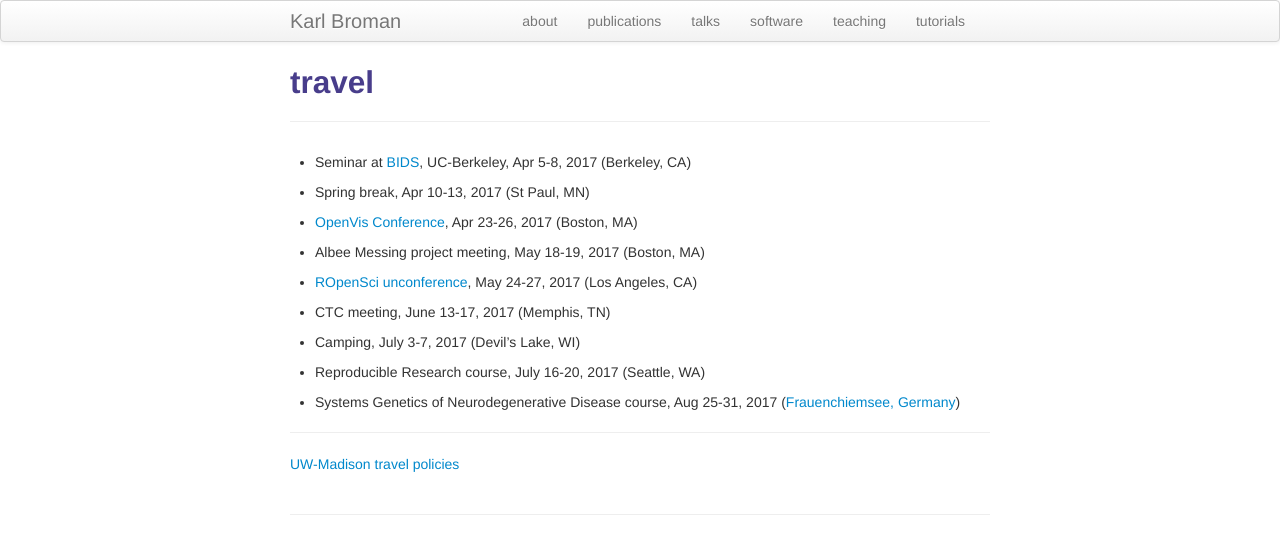
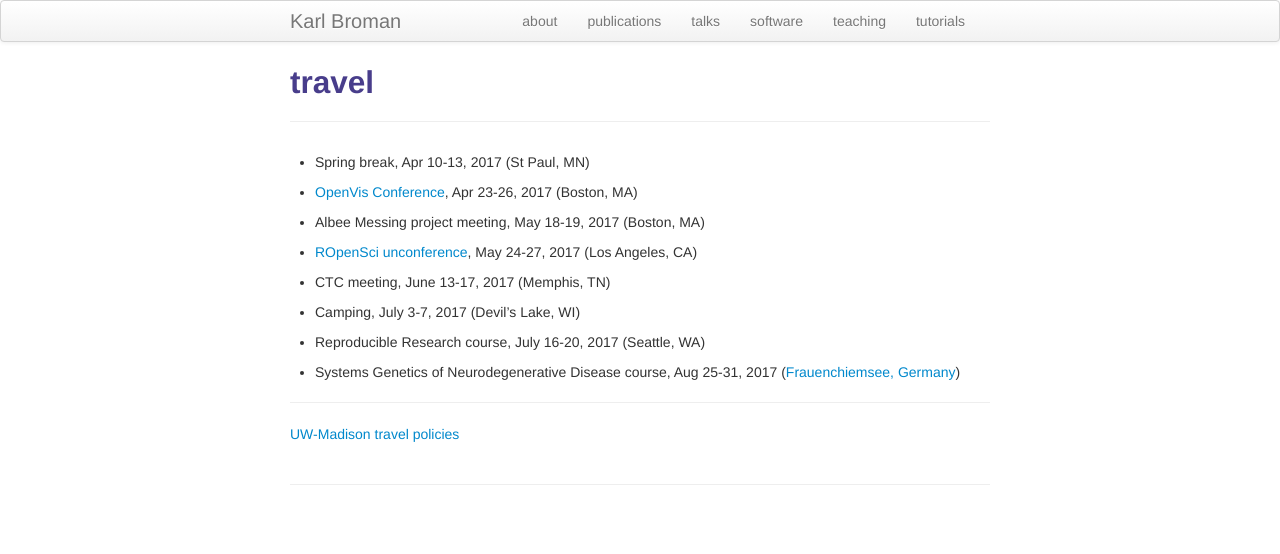
Before and after one commit to kbroman/kbroman.github.io, a Jekyll site: the page built from pages/travel.md, in a window 1280 px wide. Shown: the top 554 px of the page. Built offline with Jekyll 4.4.1, drawn with Linux system fonts in a browser that asks for light colours.

Commit message:
Update travel page

```diff
--- a/pages/travel.md
+++ b/pages/travel.md
@@ -271,9 +271,9 @@ title: travel
 
 - U Minnesota Plant Breeding Symposium, Mar 23-24, 2017 (St Paul, MN)
 
+- Seminar at [BIDS](https://bids.berkeley.edu/), UC-Berkeley, Apr 5-8, 2017 (Berkeley, CA)
+
 -->
-
-- Seminar at [BIDS](https://bids.berkeley.edu/), UC-Berkeley, Apr 5-8, 2017 (Berkeley, CA)
 
 - Spring break, Apr 10-13, 2017 (St Paul, MN)
 
```
